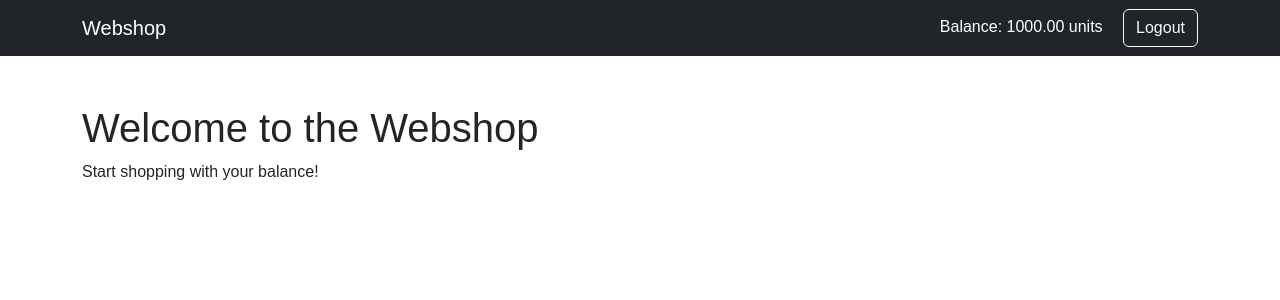
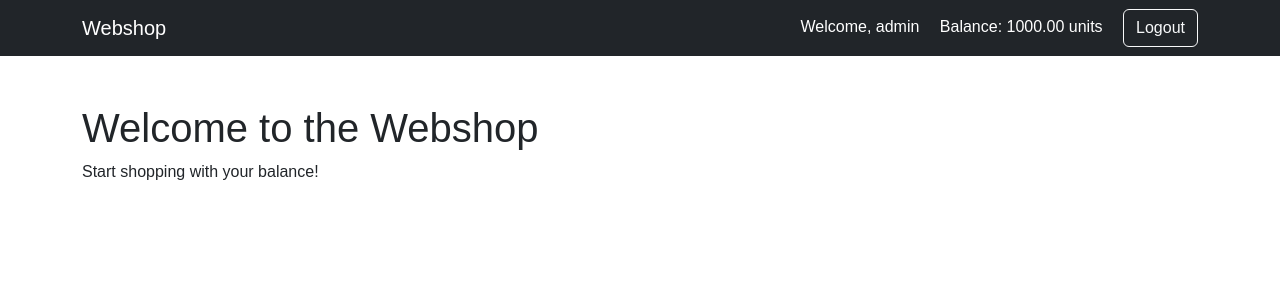
Before and after one commit to AndresCochez/webshop, a PHP site: page /index.php in a window 1280 px wide. Shown: the top 300 px of the page. Run offline with PHP 8.4, Linux system fonts and the light colour scheme; a user stored in the database is signed in; data comes from the database, SQL or seed files in the repository; a stand-in replaces the project's code that opens the database connection.

Commit message:
Add files via upload
Toevoegen van gebruikersnaam bij inloggen

```diff
--- a/webshopvolledig/index.php
+++ b/webshopvolledig/index.php
@@ -24,13 +24,14 @@ include 'db.php';
             <a class="navbar-brand" href="#">Webshop</a>
             <div class="ms-auto">
                 <?php if (isset($_SESSION['user_id'])): ?>
-                    <span class="text-white me-3">Balance:
-                        <?php
-                        $stmt = $pdo->prepare("SELECT balance FROM users WHERE id = ?");
-                        $stmt->execute([$_SESSION['user_id']]);
-                        echo $stmt->fetchColumn() . " units";
-                        ?>
-                    </span>
+                    <?php
+                    // Haal gebruikersinformatie op uit de database
+                    $stmt = $pdo->prepare("SELECT username, balance FROM users WHERE id = ?");
+                    $stmt->execute([$_SESSION['user_id']]);
+                    $user = $stmt->fetch();
+                    ?>
+                    <span class="text-white me-3">Welcome, <?php echo htmlspecialchars($user['username']); ?></span>
+                    <span class="text-white me-3">Balance: <?php echo $user['balance']; ?> units</span>
                     <a href="logout.php" class="btn btn-outline-light">Logout</a>
                 <?php else: ?>
                     <button class="btn btn-outline-light" data-bs-toggle="modal" data-bs-target="#loginModal">Login</button>
```
